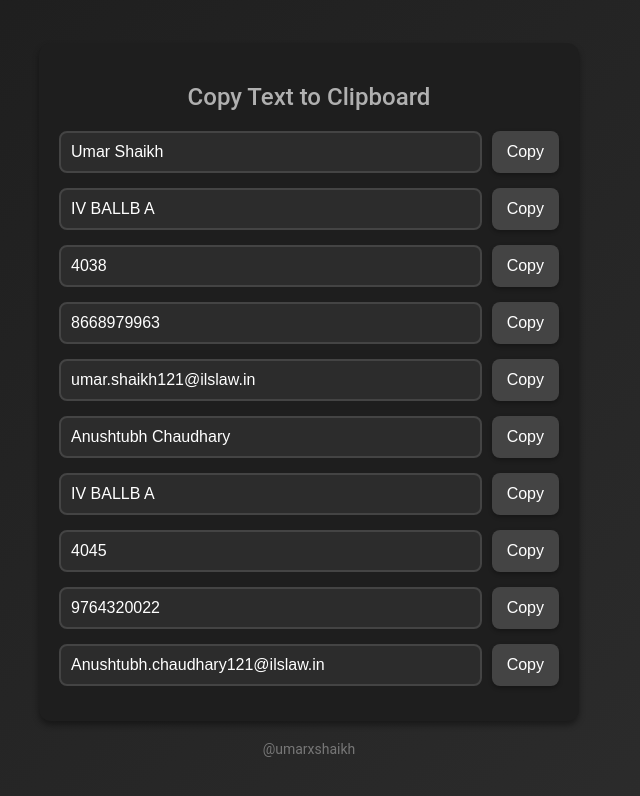
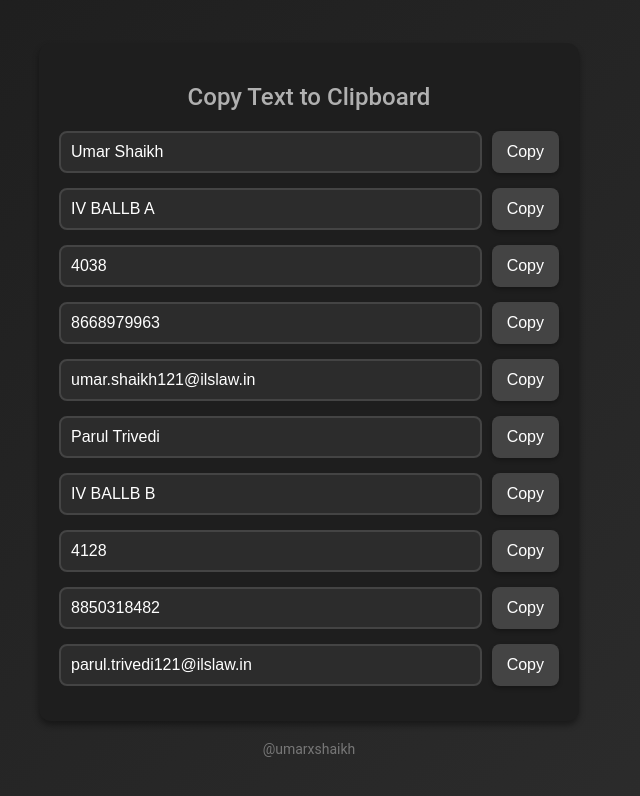
Before and after one commit to altbeat0/PersonalizedCopyTool, a plain HTML site: page index.html in a window 1280 px wide. Shown: the whole page, without its empty margins (331-971 px from the left). Drawn offline with Linux system fonts and the light colour scheme.

Commit message:
Update index.html

```diff
--- a/index.html
+++ b/index.html
@@ -116,27 +116,27 @@
         </div>
 
         <div class="text-field">
-            <input type="text" id="field6" value="Anushtubh Chaudhary">
+            <input type="text" id="field6" value="Parul Trivedi">
             <button onclick="copyToClipboard('field6')">Copy</button>
         </div>
 
         <div class="text-field">
-            <input type="text" id="field7" value="IV BALLB A">
+            <input type="text" id="field7" value="IV BALLB B">
             <button onclick="copyToClipboard('field7')">Copy</button>
         </div>
 
         <div class="text-field">
-            <input type="text" id="field8" value="4045">
+            <input type="text" id="field8" value="4128">
             <button onclick="copyToClipboard('field8')">Copy</button>
         </div>
 
         <div class="text-field">
-            <input type="text" id="field9" value="9764320022">
+            <input type="text" id="field9" value="8850318482">
             <button onclick="copyToClipboard('field9')">Copy</button>
         </div>
 
         <div class="text-field">
-            <input type="text" id="field10" value="Anushtubh.chaudhary121@ilslaw.in">
+            <input type="text" id="field10" value="parul.trivedi121@ilslaw.in">
             <button onclick="copyToClipboard('field10')">Copy</button>
         </div>
     </div>
```
